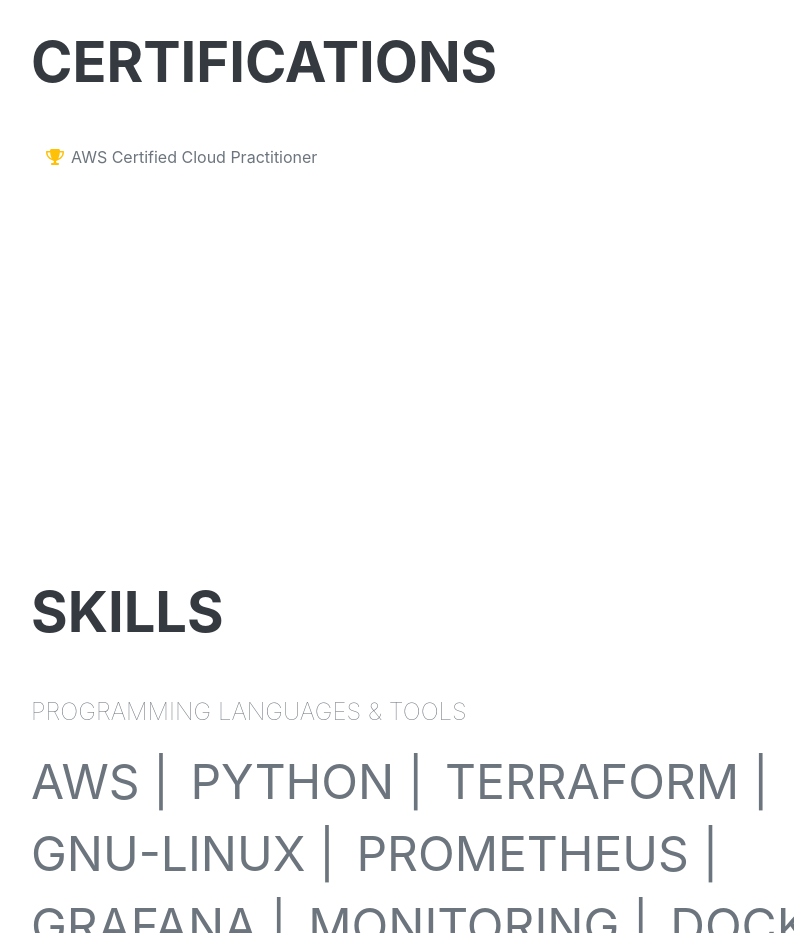
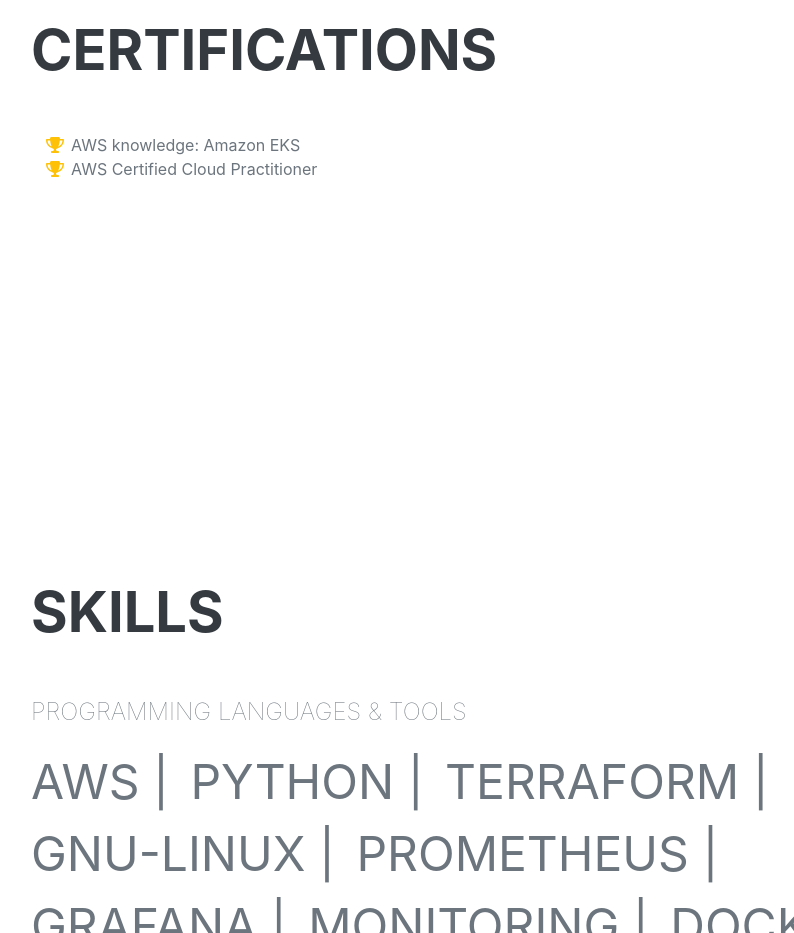
Before and after one commit to keffren/resume_challenge_frontend, a website: page front-end/index.html in a window 1280 px wide. Shown: the part 2960-3893 px from the top of the page, without its empty margins (289-1083 px from the left). Drawn offline with nearby package versions, Linux system fonts and the light colour scheme; no server answers; a web font is replaced by a local one.

Commit message:
update resume with a new aws badge

```diff
--- a/front-end/index.html
+++ b/front-end/index.html
@@ -144,6 +144,10 @@
                     <ul class="fa-ul mb-0">
                         <li>
                             <span class="fa-li"><i class="fas fa-trophy text-warning"></i></span>
+                            AWS knowledge: Amazon EKS
+                        </li>
+                        <li>
+                            <span class="fa-li"><i class="fas fa-trophy text-warning"></i></span>
                             AWS Certified Cloud Practitioner
                         </li>
                     </ul>
```
